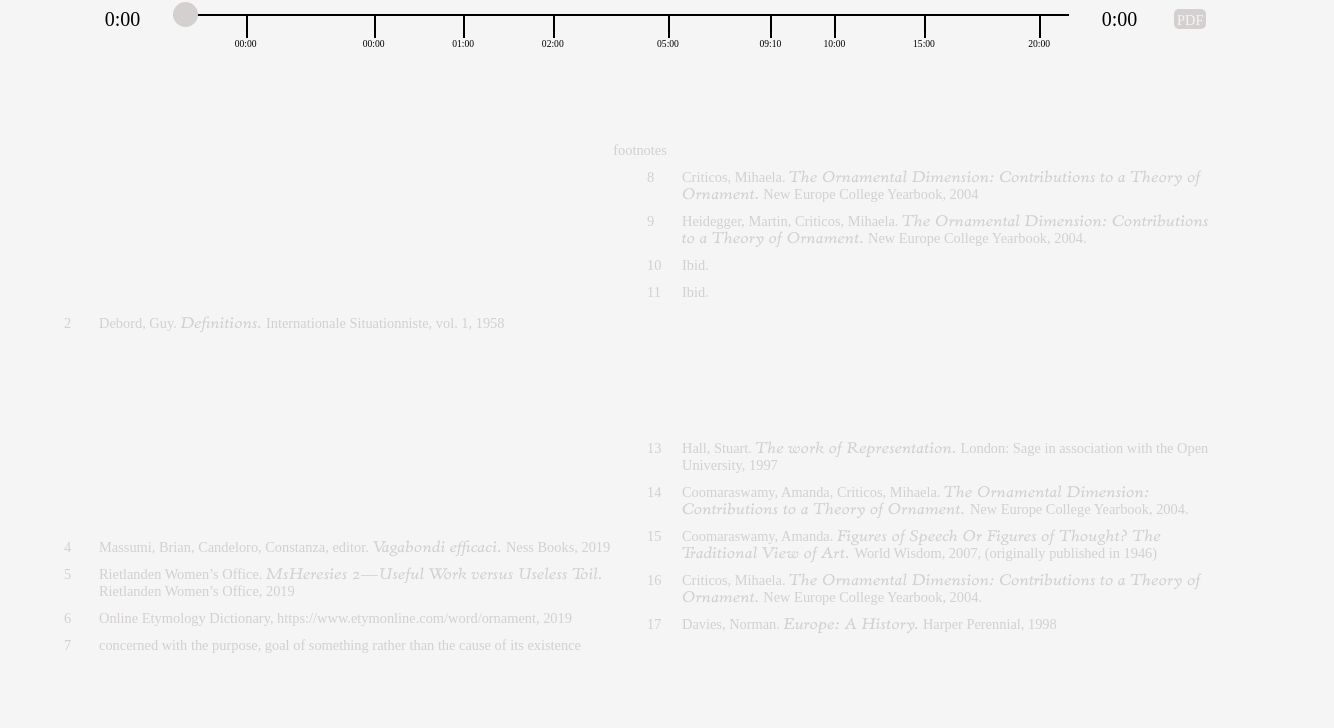
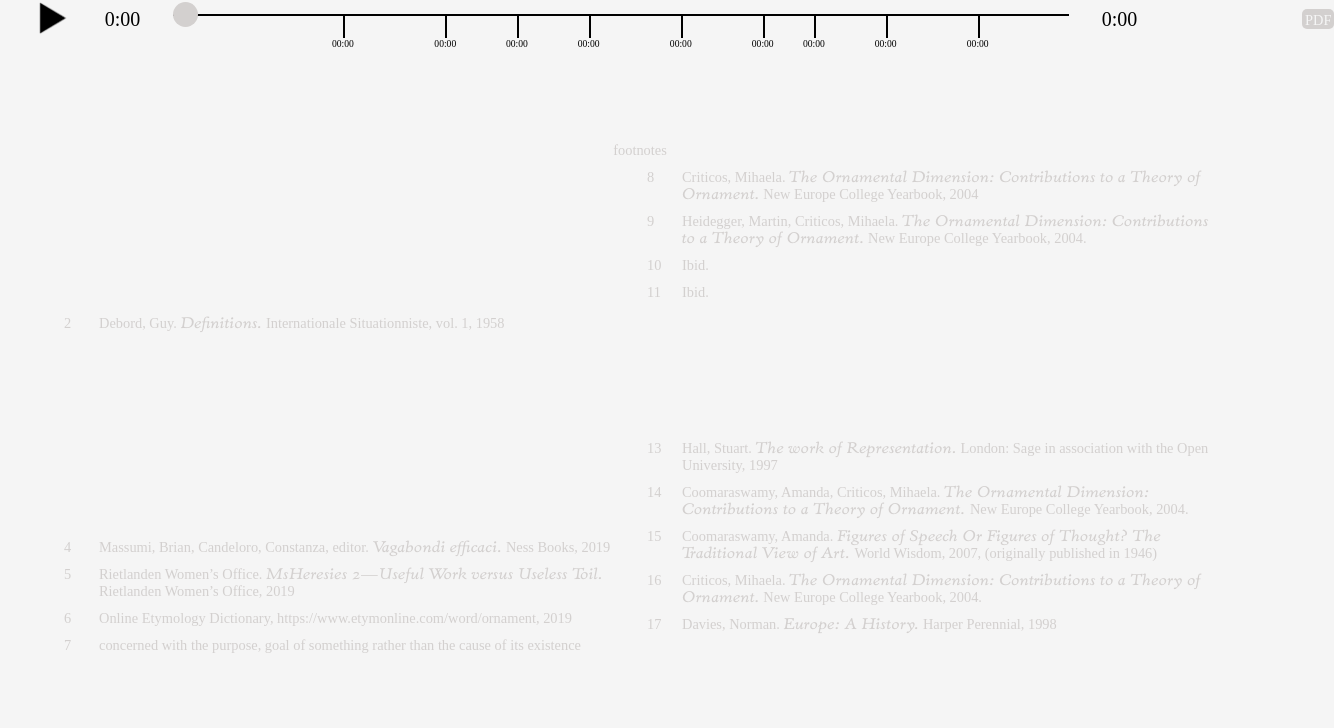
Before and after one commit to kabk/go-theses-23-barbara-strzezek, a plain HTML site: page index.html in a window 1280 px wide. Shown: the part 72-800 px from the top of the page, 1334 px wide, since content can reach past the window. Drawn offline with nearby package versions, Linux system fonts and the light colour scheme; a web font is replaced by a local one.

Commit message:
update 13.03

```diff
--- a/assets/css/style.css
+++ b/assets/css/style.css
@@ -226,6 +226,16 @@ p {
 path {
     stroke: black;
 }
+
+.playBtn {
+    position: relative;
+    height: 100%;
+}
+
+svg {
+    display: none;
+}
+
 .time {
     display: inline-block;
     width: 37px;
@@ -395,9 +405,10 @@ font-weight: normal;
 
 .times {
   position: relative;
-  width:100%;
+  width:80%;
   height: 19px;
   top:0;
+  left: 10%;
   margin:30px 2.5% 5px 2.5%;
 }
 
@@ -408,6 +419,7 @@ font-weight: normal;
   height: 20vH;
   top:0;
   z-index: 30;
+  pointer-events: none;
 }
 
 .vl {
@@ -419,8 +431,7 @@ font-weight: normal;
   width: 2px;
   height: 3vH;
 }
-
-.description span {
+.description > span {
   top: 0;
   width: 100%;
   display: block;
@@ -433,9 +444,16 @@ font-weight: normal;
   display:inline-block;
 } */
 
-.description span p{
+.description > span p {
   font-size: 0.4rem;
   display:none;
+}
+.description > span > span {
+  pointer-events: all;
+  cursor: pointer;
+}
+.description > span > span:hover + br + p {
+  display: inline-block !important;
 }
 /*
 div.description:hover + .description span p {
@@ -614,6 +632,8 @@ summary{
         height:100%;
         font-size: 0.6rem;
         margin-top: 10vH;
+
+      counter-reset: footnoteCounter;
     }
 
     .footnotes-mobile > span {
@@ -626,6 +646,10 @@ summary{
       display: block;
       font-size: 0.6rem;
       text-align: center;
+    }
+    .footnotes-mobile > span:before {
+      counter-increment: footnoteCounter;
+      content: counter( footnoteCounter ) ". ";
     }
 
     .hidden-at-start-mobile {
@@ -898,14 +922,12 @@ summary{
       top:74%;
       left:0;
     }
-
     #audio-player-container p {
         position: absolute;
         bottom: -6vH;
         left: 5vW;
         font-size: 1rem;
     }
-
     .description span {
       top: 0;
       width: 100%;
@@ -915,6 +937,9 @@ summary{
       text-align: center;
       color:black;
     }
+
+
+
   /* styles for screen sizes 779px, should covers 'mobile' and 'tablet' */
   /* style this one first and then use the two others to 'override' some styles (exceptions/details) */
 
--- a/assets/js/script.js
+++ b/assets/js/script.js
@@ -27,7 +27,7 @@ const playAnimation = lottieWeb.loadAnimation({
   name: "Play Animation",
 });
 
-
+let playIcons = document.querySelector(".playBtn");
 
 playAnimation.goToAndStop(14, true);
 
@@ -37,11 +37,13 @@ playIconContainer.addEventListener('click', () => {
         playAnimation.playSegments([14, 27], true);
         requestAnimationFrame(whilePlaying);
         playState = 'pause';
+        playIcons.src = "assets/images/stop.png";
     } else {
         audio.pause();
         playAnimation.playSegments([0, 14], true);
         cancelAnimationFrame(raf);
         playState = 'play';
+        playIcons.src = "assets/images/play.png";
     }
 });
 
@@ -95,6 +97,7 @@ const whilePlaying = () => {
     currentTimeContainer.textContent = calculateTime(seekSlider.value);
     audioPlayerContainer.style.setProperty('--seek-before-width', `${seekSlider.value / seekSlider.max * 100}%`);
     raf = requestAnimationFrame(whilePlaying);
+
     // console.log(audio.currentTime);
 
     //Highlight footnotes
--- a/index.html
+++ b/index.html
@@ -73,7 +73,9 @@
 
 <div id="audio-player-container">
   <audio src="assets/audio/test_track2.mp3" preload="metadata" loop></audio>
-  <button id="play-icon"></button>
+  <button id="play-icon">
+<img class="playBtn" src="assets/images/play.png">
+  </button>
   <span id="current-time" class="time">0:00</span>
   <input type="range" id="seek-slider" max="100" value="0">
   <span id="duration" class="time">0:00</span>
@@ -84,63 +86,63 @@
 	<div class="timesloth" id="ch1">
 		<div class="vl"></div>
 		<div class="description">
-			<span>00:00</br><p>Parergon?</br>Walking as if it was an ornament.</p></span>
+			<span><span>00:00</span></br><p>Parergon?</br>Walking as if it was an ornament.</p></span>
 		</div>
 	</div>
 
 	<div class="timesloth" id="ch2">
 		<div class="vl"></div>
 		<div class="description">
-			<span>00:00</br><p>Hermeneutics of Ornament.</p></span>
+			<span><span>00:00</span></br><p>Hermeneutics of Ornament.</p></span>
 		</div>
 	</div>
 
 	<div class="timesloth" id="ch3">
 		<div class="vl"></div>
 		<div class="description">
-			<span>01:00</br> <p>Ornamentation and the Erotic: <br>the difficulty in reconciliation of Rational and Sensual.</p></span>
+			<span><span>00:00</span></br> <p>Ornamentation and the Erotic: <br>the difficulty in reconciliation of Rational and Sensual.</p></span>
 		</div>
 	</div>
 
 	<div class="timesloth" id="ch4">
 		<div class="vl"></div>
 		<div class="description">
-			<span>02:00</br><p>The Intersection of Ornamentation and Labour: Navigating the Tensions of Privilege & Exploitation</p></span>
+			<span><span>00:00</span></br><p>The Intersection of Ornamentation and Labour: Navigating the Tensions of Privilege & Exploitation</p></span>
 		</div>
 	</div>
 
 	<div class="timesloth" id="ch5">
 		<div class="vl"></div>
 		<div class="description">
-			<span>05:00</br><p>Cyclical pain. Attempt at movement towards the past.</p></span>
+			<span><span>00:00</span></br><p>Cyclical pain. Attempt at movement towards the past.</p></span>
 		</div>
 	</div>
 
 	<div class="timesloth" id="ch6">
 		<div class="vl"></div>
 		<div class="description">
-			<span>09:10</br><p>Medieval gesture and why it matters.</p></span>
+			<span><span>00:00</span></br><p>Medieval gesture and why it matters.</p></span>
 		</div>
 	</div>
 
 	<div class="timesloth" id="ch7">
 		<div class="vl"></div>
 		<div class="description">
-			<span>10:00</br><p>**Silent Mantras and hectic Movements. Delicate depression. Post hope. How to get out?**</p></span>
+			<span><span>00:00</span></br><p>**Silent Mantras and hectic Movements. Delicate depression. Post hope. How to get out?**</p></span>
 		</div>
 	</div>
 
 	<div class="timesloth" id="ch8">
 		<div class="vl"></div>
 		<div class="description">
-			<span>15:00</br><p>The possibility of micro-resistance in homo ornans</p></span>
+			<span><span>00:00</span></br><p>The possibility of micro-resistance in homo ornans</p></span>
 		</div>
 	</div>
 
 	<div class="timesloth" id="ch9">
 		<div class="vl"></div>
 		<div class="description">
-			<span>20:00</br><p>So please don’t cancel the future, not yet</p></span>
+			<span><span>00:00</span></br><p>So please don’t cancel the future, not yet</p></span>
 		</div>
 	</div>
 
```
Also changed, not shown: 2 other files.
